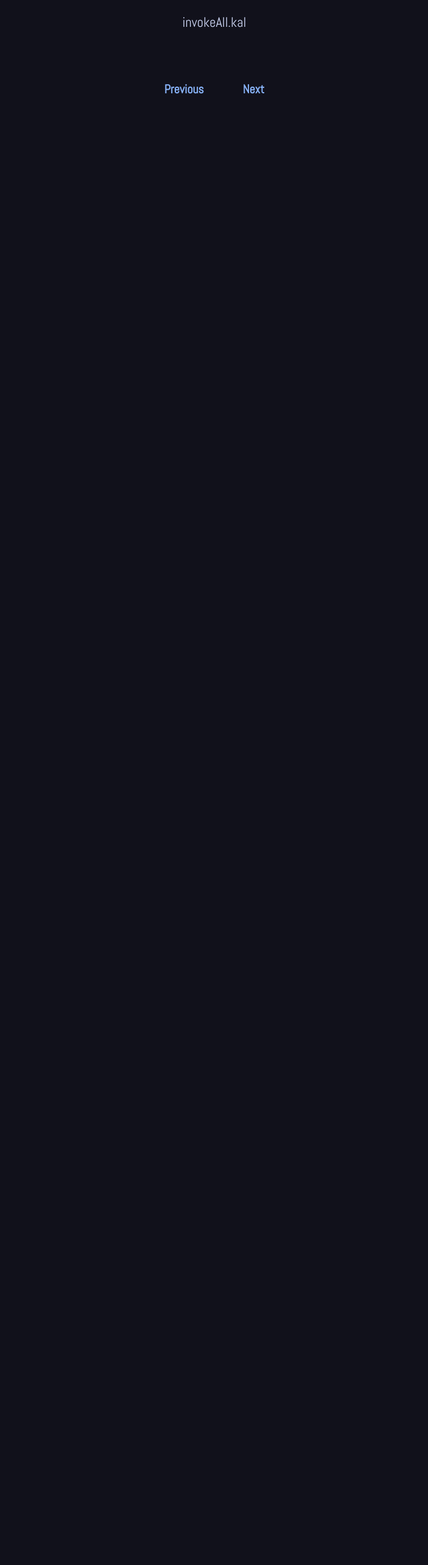
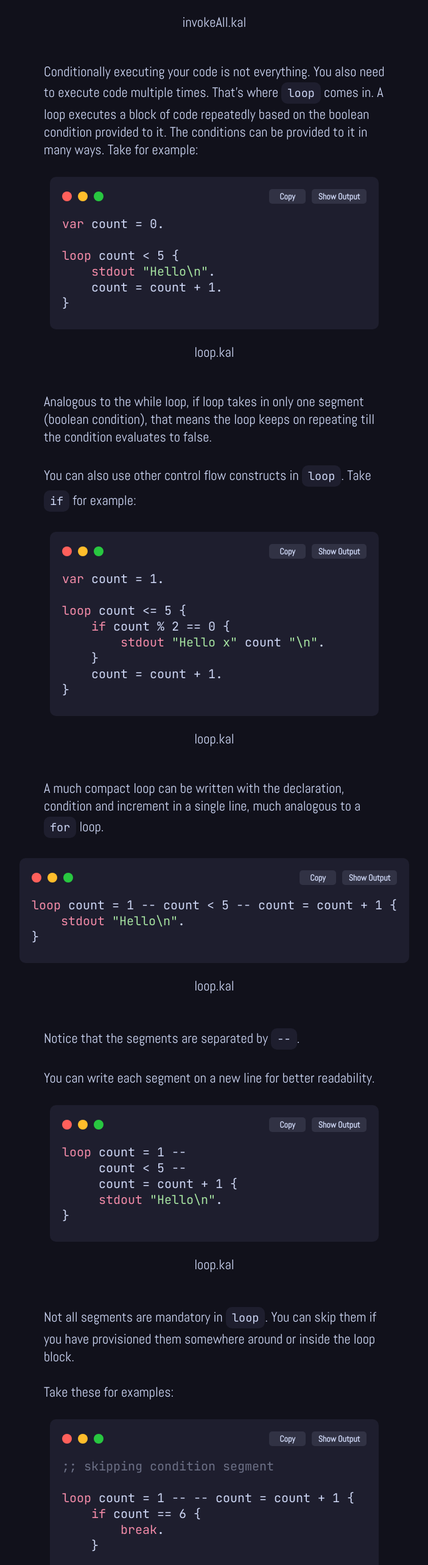
Before and after one commit to KILLinefficiency/KalWebsite, a SvelteKit app: page /docs/control in a window 1280 px wide. Shown: the part 7500-10066 px from the top of the page at 61% size, without its empty margins (352-1055 px from the left). Before the commit the page ends 7689 px from the top, so only its background shows below. Built offline with nearby package versions, Linux system fonts and the light colour scheme.

Commit message:
made progress on control flow chapter

```diff
--- a/src/lib/components/Code.svelte
+++ b/src/lib/components/Code.svelte
@@ -10,7 +10,7 @@
     let outputLabel = $state("Show");
     let outputDisplay = $state(false);
 
-    const keywords = [/var/g, /stdout/g, /fn/g, /loop/g, /\sin\s/g, /if/g, /else/g, /static/g];
+    const keywords = [/var/g, /stdout/g, /fn/g, /loop/g, /\sin\s/g, /if/g, /else/g, /static/g, /break/g];
     const preproc = /^@.+/g;
     const string = /\".*?\"/g;
     const comments = [/;[\w\d\s]+;/, /;;.*/];
@@ -46,9 +46,7 @@
 
                 const fnInvocations = line.match(fn);
                 if(fnInvocations != null) {
-                    console.log("[Line]", line);
-                    console.log("[LOG]", fnInvocations);
-                    for(let invocation of fnInvocations) {
+                    for(const invocation of fnInvocations) {
                         line = line.replace(invocation, `<span style='color: var(--yellow)'>${invocation}</span>`);
                     }
                 }
@@ -83,7 +81,8 @@
         }
 
         let text = highlightedCode.join("\n");
-        console.log(text);
+
+        $inspect(text);
         return text;
     }
 </script>
--- a/src/routes/docs/control/+page.svelte
+++ b/src/routes/docs/control/+page.svelte
@@ -230,4 +230,133 @@
         ]}
         output={"Invoked Y\nInvoked X\nDone"}
     />
+
+    Conditionally executing your code is not everything. You also need to execute code multiple times. That's where <Fence>loop</Fence> comes in.
+    A loop executes a block of code repeatedly based on the boolean condition provided to it. The conditions can be provided to it in many ways.
+
+    Take for example:
+
+    <Code
+        caption="loop.kal"
+        code={[
+            "var count = 0.\n",
+            "loop count < 5 {",
+            "    stdout \"Hello\\n\".",
+            "    count = count + 1.",
+            "}"
+        ]}
+        output={"Hello\nHello\nHello\nHello\nHello"}
+    />
+
+    Analogous to the while loop, if loop takes in only one segment (boolean condition), that means the loop keeps on repeating till the condition evaluates to false.
+
+    <br /><br />
+    You can also use other control flow constructs in <Fence>loop</Fence>. Take <Fence>if</Fence> for example:
+
+    <Code
+        caption="loop.kal"
+        code={[
+            "var count = 1.\n",
+            "loop count <= 5 {",
+            "    if count % 2 == 0 {",
+            "        stdout \"Hello x\" count \"\\n\".",
+            "    }",
+            "    count = count + 1.",
+            "}"
+        ]}
+        output={"Hello x2\nHello x4"}
+
+    />
+
+    A much compact loop can be written with the declaration, condition and increment in a single line, much analogous to a <Fence>for</Fence> loop.
+
+    <Code
+        caption="loop.kal"
+        code={[
+            "loop count = 1 -- count < 5 -- count = count + 1 {",
+            "    stdout \"Hello\\n\".",
+            "}"
+        ]}
+        output={"Hello\nHello\nHello\nHello\nHello"}
+    />
+
+    Notice that the segments are separated by <Fence>--</Fence>.
+
+    <br /><br />
+    You can write each segment on a new line for better readability.
+
+    <Code
+        caption="loop.kal"
+        code={[
+            "loop count = 1 --",
+            "     count < 5 --",
+            "     count = count + 1 {",
+            "     stdout \"Hello\\n\".",
+            "}"
+        ]}
+        output={"Hello\nHello\nHello\nHello\nHello"}
+    />
+
+    Not all segments are mandatory in <Fence>loop</Fence>.
+    You can skip them if you have provisioned them somewhere around or inside the loop block.
+
+    <br /><br />
+    Take these for examples:
+
+    <Code
+        caption="loop101.kal",
+        code={[
+            ";; skipping condition segment\n",
+            "loop count = 1 -- -- count = count + 1 {",
+            "    if count == 6 {",
+            "        break.",
+            "    }\n",
+            "    stdout \"Count: \" count \"\\n\".",
+            "}"
+        ]}
+        output={"Count: 1\nCount: 2\nCount: 3\nCount: 4\nCount: 5"}
+    />
+
+    <Code
+        caption="loop110.kal"
+        code={[
+            ";; skipping increment segment\n",
+            "loop count = 1 -- count <= 5 {",
+            "    stdout \"Count: \" count \"\\n\".",
+            "    count = count + 1.",
+            "}"
+        ]}
+        output={"Count: 1\nCount: 2\nCount: 3\nCount: 4\nCount: 5"}
+    />
+
+    <Code
+        caption="loop100.kal",
+        code={[
+            ";; skipping condition and increment segment\n",
+            "loop count = 1 -- -- {",
+            "    if count == 6 {",
+            "        break.",
+            "    }\n",
+            "    stdout \"Count: \" count \"\\n\".",
+            "    count = count + 1.",
+            "}"
+        ]}
+        output={"Count: 1\nCount: 2\nCount: 3\nCount: 4\nCount: 5"}
+    />
+
+    <Code
+        caption="loop001.kal"
+        code={[
+            ";; skipping assignment and condition segment\n",
+            "var count = 1.\n",
+            "loop -- -- count = count + 1 {",
+            "    if count == 6 {",
+            "        break.",
+            "    }\n",
+            "    stdout \"Count: \" count \"\\n\".",
+            "}"
+        ]}
+        output={"Count: 1\nCount: 2\nCount: 3\nCount: 4\nCount: 5"}
+    />
+
 </Content>
```
